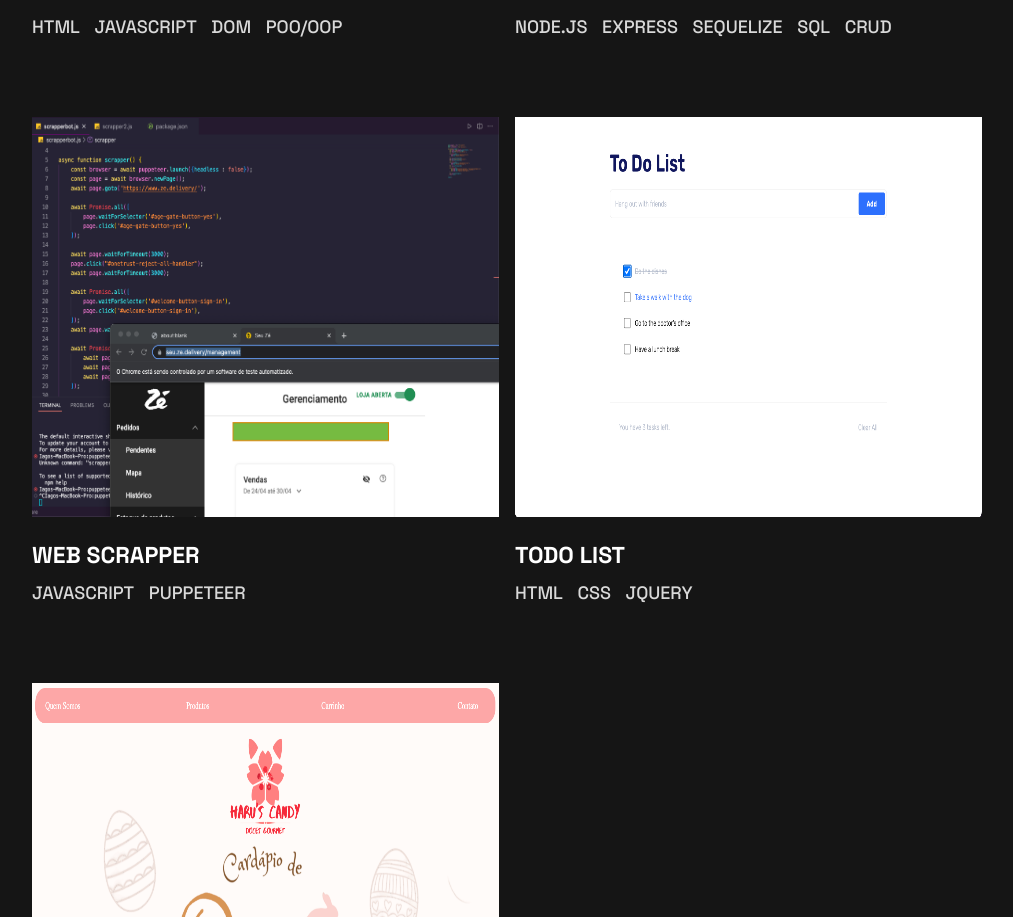
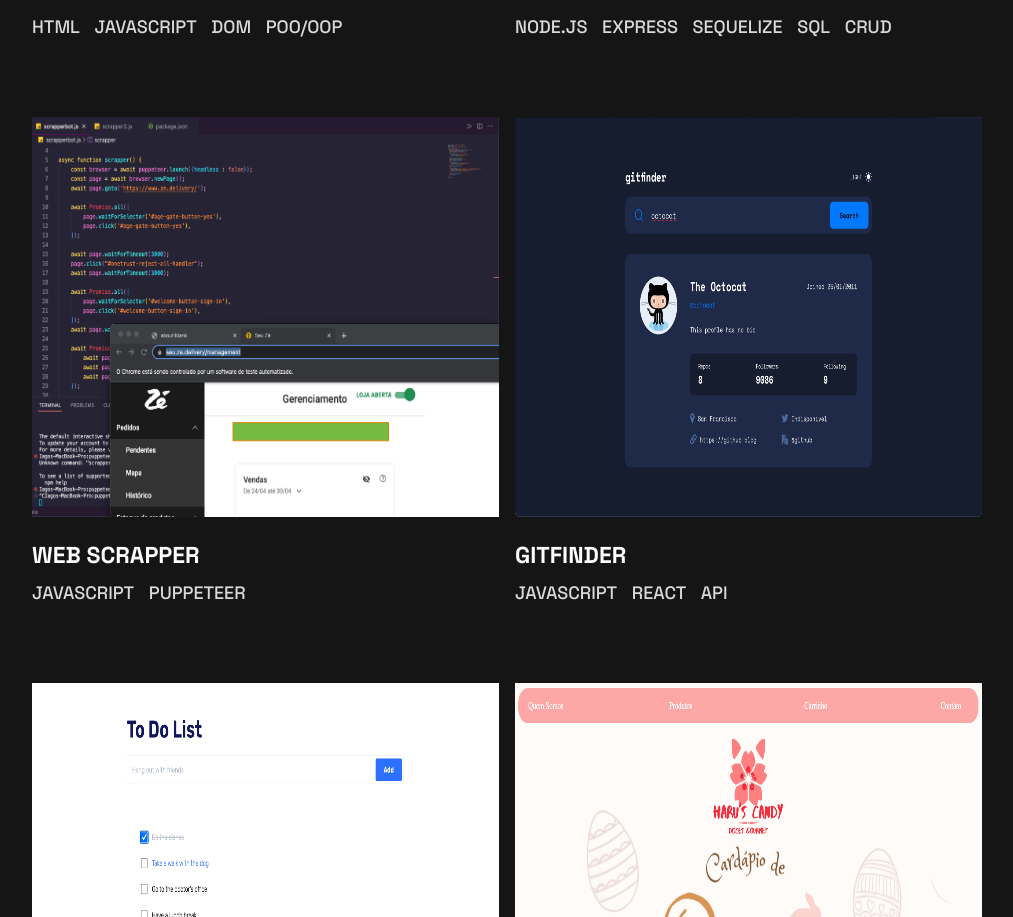
Before and after one commit to iagopiresdev/portifolio, a React (Vite) app: page / in a window 1280 px wide. Shown: the part 2504-3421 px from the top of the page, without its empty margins (133-1146 px from the left). Built offline with nearby package versions, Linux system fonts and the light colour scheme.

Commit message:
added gitfinder project

```diff
--- a/src/assets/index.js
+++ b/src/assets/index.js
@@ -8,5 +8,5 @@ export { default as projeto4 } from './mvc-application.png';
 export { default as projeto5 } from './puppeteer.png';
 export { default as projeto6 } from './todo-list.png';
 export { default as projeto7 } from './harus-candy.png';
-//export { default as projeto7 } from './pokedex.png';
+export { default as projeto8 } from './gitfinder.png';
 //export { default as projeto8 } from './pomodoro.png';
--- a/src/components/Projects.jsx
+++ b/src/components/Projects.jsx
@@ -1,5 +1,5 @@
 import '../styles/Projects.css'
-import { projeto1, projeto2, projeto3, projeto4, projeto5, projeto6 , projeto7} from "../assets/index.js"
+import { projeto1, projeto2, projeto3, projeto4, projeto5, projeto6 , projeto7, projeto8} from "../assets/index.js"
 import React, { useState } from 'react'
 
 export default function Projects() {
@@ -113,6 +113,27 @@ export default function Projects() {
                     <h2>WEB SCRAPPER</h2>
                     <p> <span>JAVASCRIPT</span> <span>PUPPETEER</span></p>
                 </div>
+
+                <div className="project" onMouseLeave={() => setMostrarBotoes(false)}>
+                    <div className='image-container'>
+                        <img src={projeto8} alt="imagem de um projeto..."
+                            onMouseEnter={() => setMostrarBotoes(true)}>
+                        </img>
+                        {mostrarBotoes && (
+                            <div className="button-container" >
+                                <a href='https://gitfinder-iagopiresdev.vercel.app' target="_blank">
+                                    <button className='real-button-btn-1'>VER PROJETO</button>
+                                </a>
+                                <a href='https://github.com/iagopiresdev/gitfinder' target="_blank">
+                                    <button className='real-button-btn-2'>VER CÓDIGO</button>
+                                </a>
+                            </div>
+                        )}
+                    </div>
+                    <h2>GITFINDER</h2>
+                    <p> <span>JAVASCRIPT</span> <span>REACT</span> <span>API</span></p>
+                </div>
+
                 <div className="project" onMouseLeave={() => setMostrarBotoes(false)}>
                     <div className='image-container'>
                         <img src={projeto6} alt="imagem de um projeto..."
@@ -132,6 +153,7 @@ export default function Projects() {
                     <h2>TODO LIST</h2>
                     <p> <span>HTML</span> <span>CSS</span> <span>JQUERY</span></p>
                 </div>
+
                 <div className="project" onMouseLeave={() => setMostrarBotoes(false)}>
                     <div className='image-container'>
                         <img src={projeto7} alt="imagem de um projeto..."
```
Also changed, not shown: src/assets/gitfinder.png (added).
